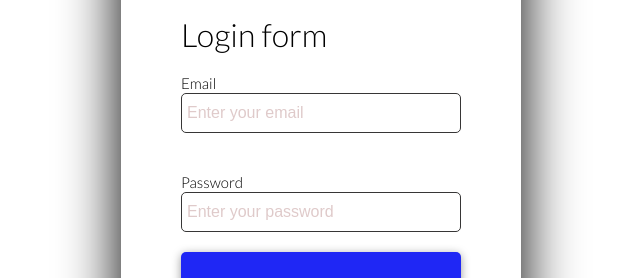
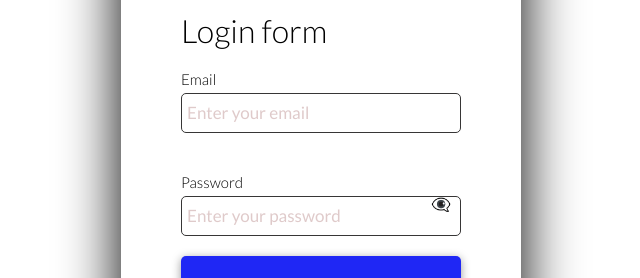
Before and after one commit to angelShlesser/react-learning-cohor33, a React (Create React App) app: page / in a window 1280 px wide. Shown: the part 232-510 px from the top of the page, without its empty margins (319-959 px from the left). Built offline with nearby package versions, Linux system fonts and the light colour scheme.

Commit message:
fix html and css, visibility password

```diff
--- /dev/null
+++ b/src/components/Input/Input.css
@@ -0,0 +1,50 @@
+/* components/Input/Input.css */
+.input-group {
+    position: relative;
+    margin-bottom: 20px;
+  }
+
+  label {
+    display: block;
+    margin-bottom: 5px;
+    font-weight: bold;
+    font-family: "Lato", sans-serif;
+    font-weight: 300;
+    font-style: normal;
+    font-size: 15px;
+  }
+
+  input {
+    width: 100%;
+    padding: 10px;
+    font-size: 16px;
+  }
+
+  .eye-icon {
+    position: absolute;
+    top: 50%;
+    right: 10px;
+    transform: translateY(-50%);
+    cursor: pointer;
+  }
+
+  .input-group {
+    position: relative;
+    margin: 20px 0;
+}
+.input-group input {
+    width: 100%;
+    height: 40px;
+    font-size: 1em;
+    color: black;
+    padding: 0 10px 0 5px;
+    background: transparent;
+    border: 1px solid #373636;
+    outline: none;
+    border-radius: 5px;
+    font-family: 'Lato';
+    font-size: 17px;
+}
+.input-group input::placeholder {
+    color: rgba(148, 80, 80, 0.3);
+}
--- a/src/components/Input/Input.jsx
+++ b/src/components/Input/Input.jsx
@@ -1,11 +1,29 @@
-// Input.jsx
-import React from 'react';
+// components/Input/Input.jsx
+import './Input.css'
 
-function Input({ nameType, type, placeholder, label }) {
+import React, { useState } from 'react';
+
+function Input({ name, type, placeholder, label }) {
+  const [showPassword, setShowPassword] = useState(false);
+
+  const toggleShowPassword = () => {
+    setShowPassword(!showPassword);
+  };
+
   return (
     <div className="input-group">
-      {label && <label htmlFor={nameType}>{label}</label>}
-      <input type={type} placeholder={placeholder} required />
+      {label && <label htmlFor={name}>{label}</label>}
+      <input
+        type={showPassword ? 'text' : type}
+        name={name}
+        placeholder={placeholder}
+        required
+      />
+      {type === 'password' && (
+        <span className="eye-icon" onClick={toggleShowPassword}>
+          {showPassword ? '👁️' : '👁️‍🗨️'}
+        </span>
+      )}
     </div>
   );
 }
--- a/src/components/LoginForm/data.js
+++ b/src/components/LoginForm/data.js
@@ -6,7 +6,7 @@ export const login = {
 
   export const email = {
     nameType: "Email",
-    type: "text",
+    type: "email",
     placeholder: "Enter your email",
     label: "Email"
   };
--- a/src/components/LoginForm/styles.css
+++ b/src/components/LoginForm/styles.css
@@ -58,29 +58,3 @@ p {
     font-weight: 300;
     font-style: normal;
 }
-
-.input-group {
-    position: relative;
-    margin: 20px 0;
-}
-.input-group input {
-    width: 100%;
-    height: 40px;
-    font-size: 1em;
-    color: black;
-    padding: 0 10px 0 5px;
-    background: transparent;
-    border: 1px solid #373636;
-    outline: none;
-    border-radius: 5px;
-}
-.input-group input::placeholder {
-    color: rgba(148, 80, 80, 0.3);
-}
-
-label {
-    font-family: "Lato", sans-serif;
-    font-weight: 300;
-    font-style: normal;
-    font-size: 15px;
-}
```
